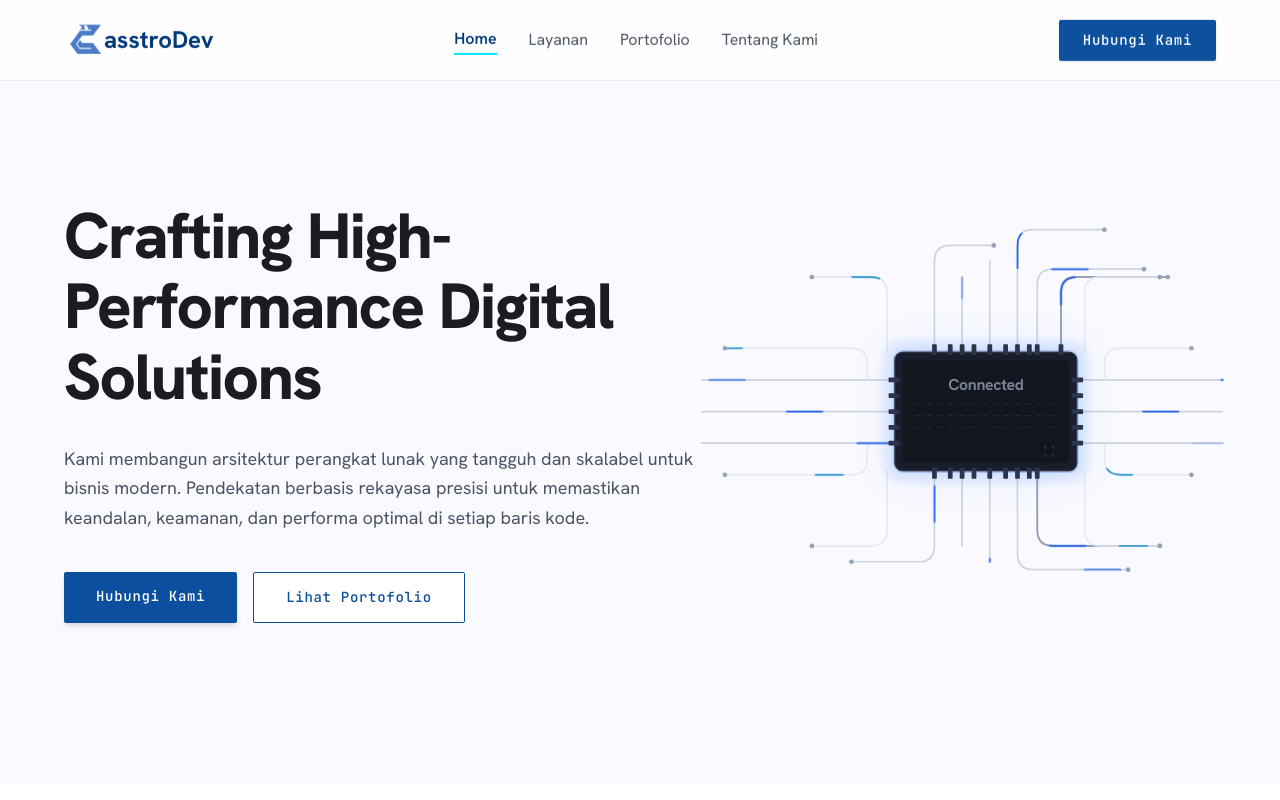
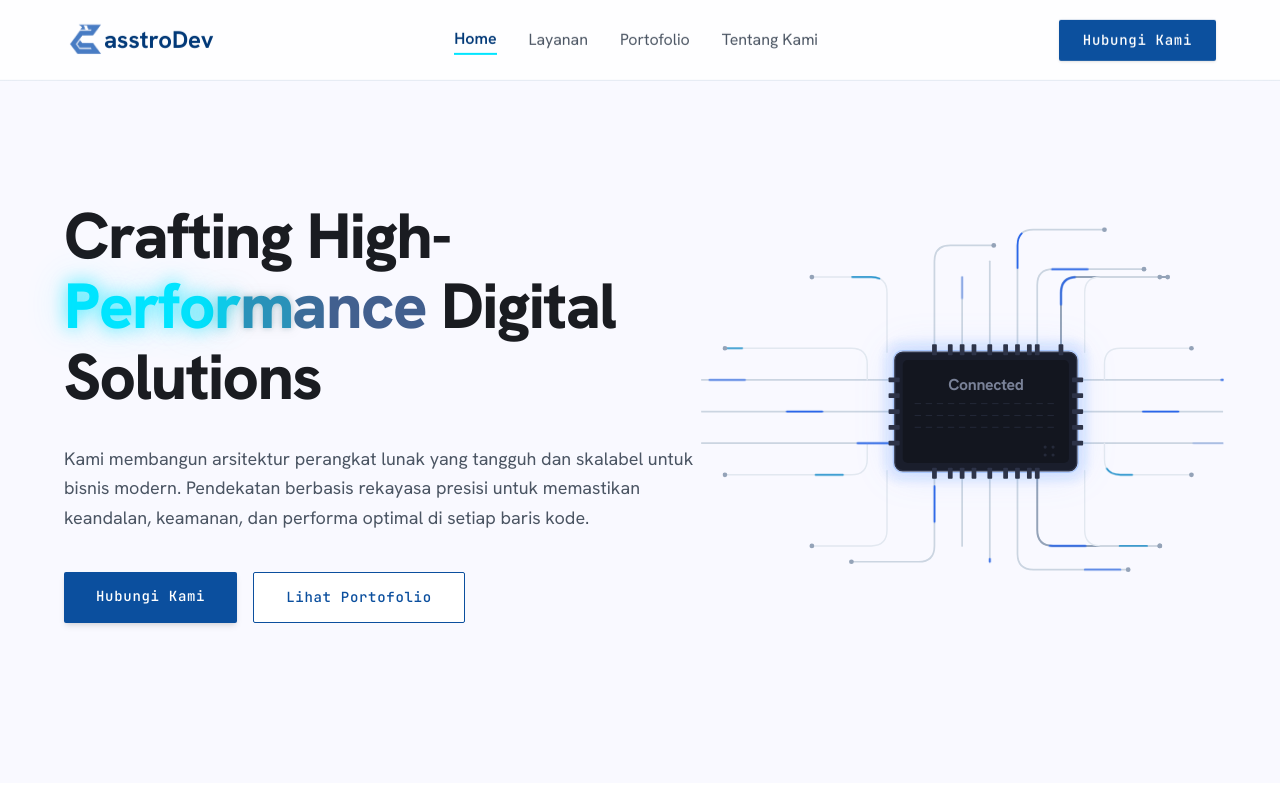
Before and after one commit to Aldikurniawan19/CasstroDev, a Next.js app: page / in a window 1280 px wide. Shown: the top 800 px of the page. Built offline with nearby package versions, Linux system fonts and the light colour scheme.

Commit message:
feat: add interactive Hero component with GSAP-powered animations

```diff
--- a/src/components/home/Hero.tsx
+++ b/src/components/home/Hero.tsx
@@ -1,13 +1,155 @@
+"use client";
+
+import { useRef, useCallback } from "react";
+import { useGSAP } from "@gsap/react";
+import gsap from "gsap";
+import { ScrollTrigger } from "gsap/ScrollTrigger";
 import ChipGraphic from "./ChipGraphic";
 import Reveal from "@/components/common/Reveal";
 
+if (typeof window !== "undefined") {
+  gsap.registerPlugin(useGSAP, ScrollTrigger);
+}
+
+const PERF_LETTERS = "Performance".split("");
+
 export default function Hero() {
+  const perfRef = useRef<HTMLSpanElement>(null);
+  const lettersRef = useRef<(HTMLSpanElement | null)[]>([]);
+  const tlShimmer = useRef<gsap.core.Timeline | null>(null);
+
+  const setLetterRef = useCallback(
+    (el: HTMLSpanElement | null, i: number) => {
+      lettersRef.current[i] = el;
+    },
+    []
+  );
+
+  useGSAP(() => {
+    const letters = lettersRef.current.filter(Boolean) as HTMLSpanElement[];
+    if (letters.length === 0) return;
+
+    /* ── 1. Staggered entrance ── */
+    gsap.fromTo(
+      letters,
+      {
+        y: 30,
+        opacity: 0,
+        rotateX: -90,
+        scale: 0.6,
+      },
+      {
+        y: 0,
+        opacity: 1,
+        rotateX: 0,
+        scale: 1,
+        duration: 0.7,
+        stagger: 0.045,
+        ease: "back.out(1.7)",
+        scrollTrigger: {
+          trigger: perfRef.current,
+          start: "top 85%",
+          once: true,
+        },
+      }
+    );
+
+    /* ── 2. Continuous shimmer glow ── */
+    tlShimmer.current = gsap.timeline({ repeat: -1, delay: 1.2 });
+    tlShimmer.current.to(letters, {
+      color: "#00e5ff",
+      textShadow: "0 0 18px rgba(0,229,255,0.7), 0 0 40px rgba(0,229,255,0.3)",
+      duration: 0.35,
+      stagger: { each: 0.06, from: "start" },
+      ease: "power2.inOut",
+    });
+    tlShimmer.current.to(
+      letters,
+      {
+        color: "var(--color-secondary)",
+        textShadow: "0 0 0px transparent",
+        duration: 0.4,
+        stagger: { each: 0.06, from: "start" },
+        ease: "power2.inOut",
+      },
+      "+=0.15"
+    );
+    tlShimmer.current.to({}, { duration: 2.5 }); // pause between loops
+  }, []);
+
+  /* ── 3. Hover: magnetic scatter & regroup ── */
+  const handleMouseEnter = useCallback(() => {
+    const letters = lettersRef.current.filter(Boolean) as HTMLSpanElement[];
+    if (letters.length === 0) return;
+
+    // Pause the shimmer while interacting
+    tlShimmer.current?.pause();
+
+    // Scatter
+    letters.forEach((letter, i) => {
+      const xOffset = (Math.random() - 0.5) * 28;
+      const yOffset = (Math.random() - 0.5) * 20;
+      const rot = (Math.random() - 0.5) * 25;
+      gsap.to(letter, {
+        x: xOffset,
+        y: yOffset,
+        rotation: rot,
+        scale: 1.2,
+        color: "#00e5ff",
+        textShadow: "0 0 14px rgba(0,229,255,0.6)",
+        duration: 0.35,
+        delay: i * 0.02,
+        ease: "power3.out",
+      });
+    });
+  }, []);
+
+  const handleMouseLeave = useCallback(() => {
+    const letters = lettersRef.current.filter(Boolean) as HTMLSpanElement[];
+    if (letters.length === 0) return;
+
+    // Regroup with a satisfying bounce
+    gsap.to(letters, {
+      x: 0,
+      y: 0,
+      rotation: 0,
+      scale: 1,
+      color: "var(--color-secondary)",
+      textShadow: "0 0 0px transparent",
+      duration: 0.5,
+      stagger: 0.025,
+      ease: "elastic.out(1, 0.4)",
+      onComplete: () => {
+        tlShimmer.current?.resume();
+      },
+    });
+  }, []);
+
   return (
     <section className="pt-8 md:pt-14 pb-16 md:pb-24 grid-layout items-center" id="hero">
       <Reveal className="col-span-4 md:col-span-8 xl:col-span-7 flex flex-col gap-stack-lg">
 
         <h1 className="font-display-lg-mobile text-display-lg-mobile md:font-display-lg md:text-display-lg text-text-main tracking-tight">
-          Crafting High-Performance Digital Solutions
+          Crafting High-
+          <span
+            ref={perfRef}
+            className="inline-block cursor-pointer"
+            onMouseEnter={handleMouseEnter}
+            onMouseLeave={handleMouseLeave}
+            style={{ perspective: "600px" }}
+          >
+            {PERF_LETTERS.map((char, i) => (
+              <span
+                key={i}
+                ref={(el) => setLetterRef(el, i)}
+                className="inline-block text-secondary transition-none"
+                style={{ willChange: "transform, opacity, color" }}
+              >
+                {char}
+              </span>
+            ))}
+          </span>{" "}
+          Digital Solutions
         </h1>
 
         <p className="font-body-lg text-body-lg text-text-muted max-w-2xl leading-relaxed">
```
